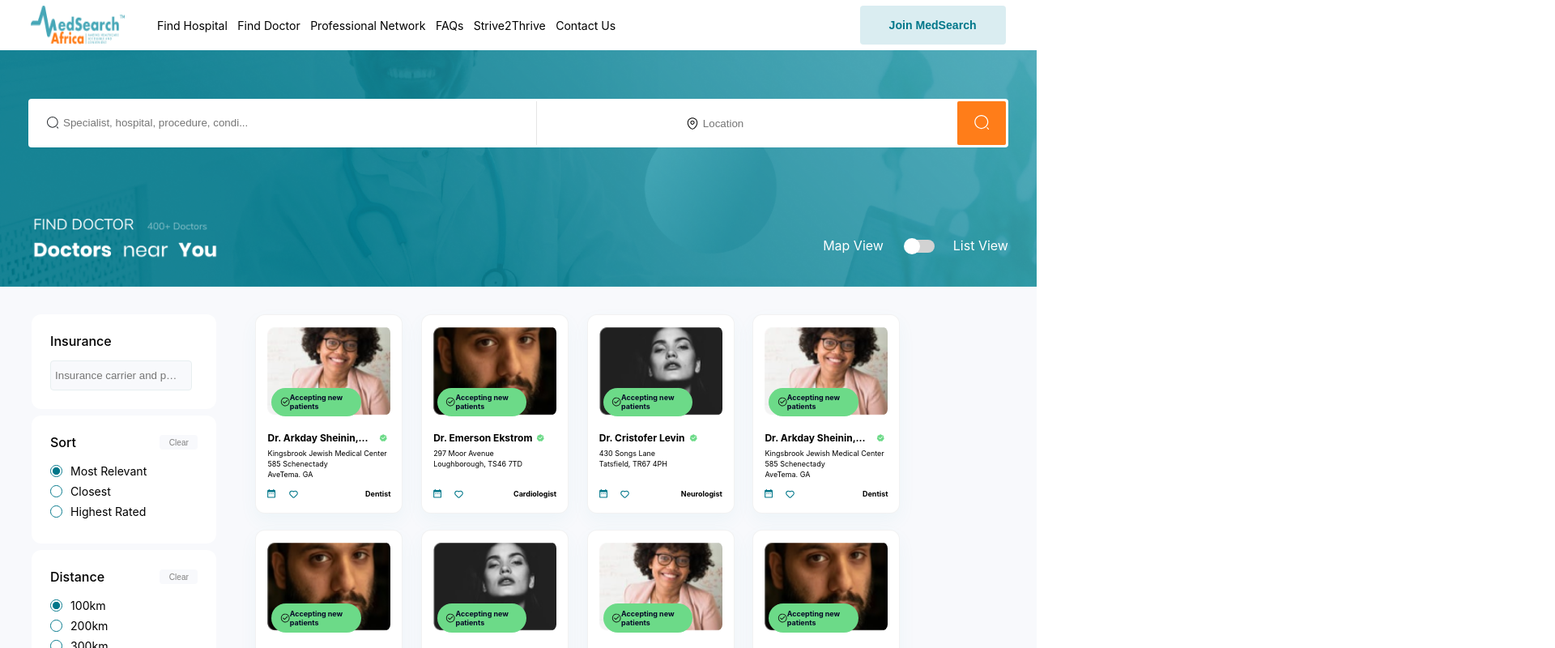
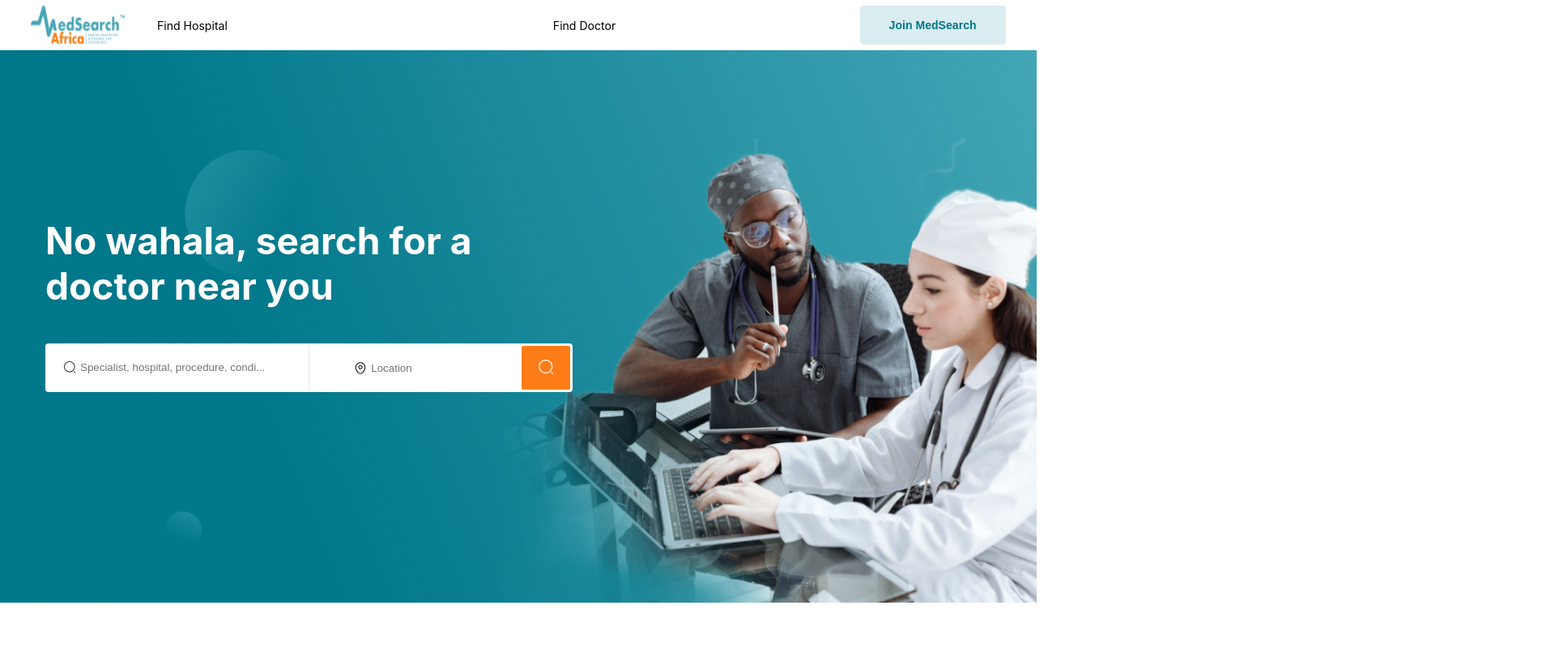
Before and after one commit to Samowusu/Project, a React (Create React App) app: page /home in a window 1280 px wide. Shown: the top 800 px of the page at 81% size, 1920 px wide, since content can reach past the window. Built offline with nearby package versions, Linux system fonts and the light colour scheme.

Commit message:
react router added to the project to make navigation easier

```diff
--- a/package.json
+++ b/package.json
@@ -19,6 +19,7 @@
     "react-dom": "^17.0.2",
     "react-horizontal-scrolling-menu": "^2.7.0",
     "react-responsive-carousel": "^3.2.22",
+    "react-router-dom": "^6.2.2",
     "react-scripts": "5.0.0",
     "react-switch": "^6.0.0",
     "sass": "^1.49.7",
--- a/src/App.js
+++ b/src/App.js
@@ -1,9 +1,20 @@
+import { Routes, Route, Navigate } from "react-router-dom";
 import "./App.css";
-import Glossary from "./components/glossary/Glossary";
-import DoctorsPage from "./pages/doctors/DoctorsPage";
+import Glossary from "./pages/Glossary";
+import DoctorsPage from "./pages/DoctorsPage";
+import Landing from "./pages/Landing";
+import Error from "./pages/Error";
 
 function App() {
-  return <DoctorsPage />;
+  return (
+    <Routes>
+      <Route path="/home" element={<Landing />} />
+      <Route path="/doctors" element={<DoctorsPage />} />
+      <Route path="/glossary" element={<Glossary />} />
+
+      <Route path="*" element={<Navigate replace to={"/home"} />} />
+    </Routes>
+  );
 }
 
 export default App;
--- a/src/components/featured/doctors/Doctors.js
+++ b/src/components/featured/doctors/Doctors.js
@@ -24,9 +24,9 @@ function Doctors({ doctorsList }) {
           marginTop: "29px",
         }}
       >
-        {doctorsList.map((doctor) => (
+        {doctorsList.map((doctor, index) => (
           <ProfileCard
-            key={doctor.id}
+            key={index}
             name={doctor.name}
             address={doctor.address}
             image={doctor.image}
--- a/src/components/featured/hospitals/Hospitals.js
+++ b/src/components/featured/hospitals/Hospitals.js
@@ -24,9 +24,9 @@ function Hospitals({ hospitalsList }) {
           marginTop: "29px",
         }}
       >
-        {hospitalsList.map((hospital) => (
+        {hospitalsList.map((hospital, index) => (
           <ProfileCard
-            key={hospital.id}
+            key={index}
             name={hospital.name}
             address={hospital.address}
             image={hospital.image}
--- a/src/components/header/navigation/NavBar.js
+++ b/src/components/header/navigation/NavBar.js
@@ -1,22 +1,33 @@
 import React from "react";
+import { NavLink } from "react-router-dom";
 import classes from "./NavBar.module.css";
 import logo from "../../../assets/images/logo.png";
 import Button from "../../UI/button/Button";
 
 function NavBar() {
+  const navLinkStyle = ({ isActive }) => {
+    return {
+      textDecoration: isActive ?? "underline",
+    };
+  };
+
   return (
     <div className={classes["navBar-main"]}>
       <div className={classes["navBar-container"]}>
         <div className={classes["navBar-left"]}>
           <img src={logo} alt="MedSearch" />
-          <ul>
-            <li>Find Hospital</li>
-            <li>Find Doctor</li>
-            <li>Professional Network</li>
-            <li>FAQs</li>
-            <li>Strive2Thrive</li>
-            <li>Contact Us</li>
-          </ul>
+          <nav>
+            <NavLink to={"/home"} style={navLinkStyle}>
+              Find Hospital
+            </NavLink>
+            <NavLink to={"/doctors"} style={navLinkStyle}>
+              Find Doctor
+            </NavLink>
+            {/* <NavLink to={"/professionalNetwork"}>Professional Network</NavLink>
+            <NavLink to={"/FAQS"}>FAQs</NavLink>
+            <NavLink to={"/strive2thrive"}> Strive2Thrive</NavLink>
+            <NavLink to={"/contact"}>Contact Us</NavLink> */}
+          </nav>
         </div>
         <div className={classes["navBar-right"]}>
           <Button
--- a/src/components/header/navigation/NavBar.module.css
+++ b/src/components/header/navigation/NavBar.module.css
@@ -25,7 +25,7 @@
   margin-right: 40px;
 }
 
-.navBar-left ul {
+.navBar-left nav {
   list-style: none;
   display: flex;
   width: 80%;
@@ -33,11 +33,17 @@
   align-items: center;
 }
 
-.navBar-left ul > li {
+.navBar-left nav a {
   font-size: var(--l);
   font-weight: 400;
   color: #000000;
   cursor: pointer;
+  text-decoration: none;
+}
+
+.navBar-left nav a .active {
+  border-bottom: 3px solid #ff7d19;
+  color: #ff7d19;
 }
 
 .button {
--- a/src/index.js
+++ b/src/index.js
@@ -1,11 +1,14 @@
 import React from "react";
 import ReactDOM from "react-dom";
+import { BrowserRouter } from "react-router-dom";
 import "./index.css";
 import App from "./App";
 
 ReactDOM.render(
   <React.StrictMode>
-    <App />
+    <BrowserRouter>
+      <App />
+    </BrowserRouter>
   </React.StrictMode>,
   document.getElementById("root")
 );
--- /dev/null
+++ b/src/pages/Error.js
@@ -0,0 +1,15 @@
+import React from "react";
+import Typography from "../components/UI/typography/Typography";
+import FlexContainer from "../components/UI/containers/FlexContainer";
+
+function Error() {
+  return (
+    <FlexContainer style={{ justifyContent: "center", paddingTop: "50vh" }}>
+      <Typography fontSize={"xxxl"} fontWeight="bolder" color={"red"}>
+        Ooopss...No Page Found. Please Enter a Valid Link
+      </Typography>
+    </FlexContainer>
+  );
+}
+
+export default Error;
--- /dev/null
+++ b/src/pages/Landing.js
@@ -0,0 +1,31 @@
+import React from "react";
+import {
+  doctorsList,
+  blogsList,
+  specialtiesList,
+  hospitalsList,
+} from "../Data";
+import Blogs from "../components/blogs/Blogs";
+import PopularSearches from "../components/popularSearches/PopularSearches";
+import HomePageHeader from "../components/header/HomePageHeader";
+import Banner from "../components/banner/Banner";
+import HealthPartners from "../components/healthPartners/HealthPartners";
+import Footer from "../components/footer/Footer";
+import Featured from "../components/featured/Featured";
+
+function Landing() {
+  return (
+    <div>
+      {" "}
+      <HomePageHeader />
+      <Featured doctorsList={doctorsList} hospitalsList={hospitalsList} />
+      <HealthPartners />
+      <Banner />
+      <Blogs blogsList={blogsList} />
+      <PopularSearches specialtiesList={specialtiesList} />
+      <Footer />
+    </div>
+  );
+}
+
+export default Landing;
```
Also changed, not shown: src/pages/DoctorsPage.js (renamed from src/pages/doctors/DoctorsPage.js, +9 -9 lines), src/pages/Glossary.js (renamed from src/components/glossary/Glossary.js, +17 -17 lines), src/pages/landing/Landing.js (deleted, +0 -31 lines), 1 other file (tests, documents, lock files or other folders).
